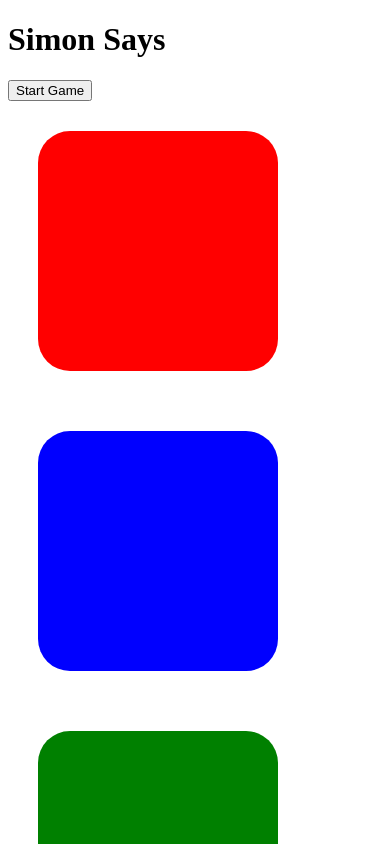
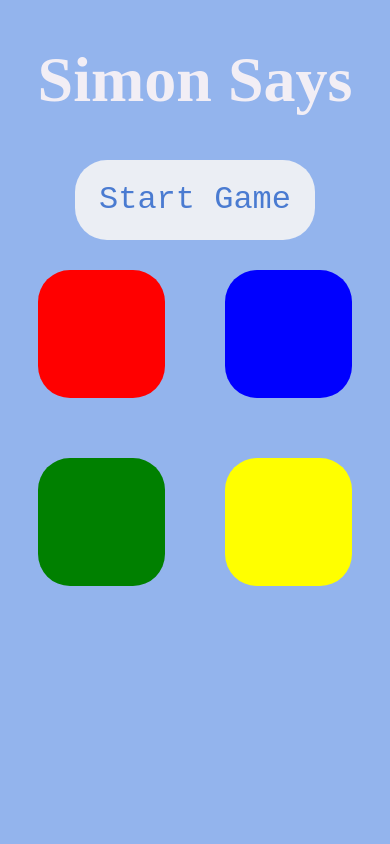
Before and after one commit to Sakshi-Dappu/Sonic-Sequence, a React (Vite) app: page / in a window 390 px wide. Shown: the top 844 px of the page. Built offline with nearby package versions, Linux system fonts and the light colour scheme.

Commit message:
Project Completed

```diff
--- a/src/Components/SimonSays.css
+++ b/src/Components/SimonSays.css
@@ -10,3 +10,43 @@
   opacity: 0.5;
   transform: scale(1.1);
 }
+
+.GameStart {
+  background-color: rgb(235, 238, 244);
+  color: rgb(74, 123, 209);
+  border: none;
+  border-radius: 2rem;
+  height: 5rem;
+  width: 15rem;
+  font-size: 2rem;
+  font-family:monospace;
+}
+
+* {
+  background-color: rgb(147, 180, 237);
+  color: rgb(242, 238, 245);
+  text-align: center;
+}
+
+h1 {
+    font-size: 4rem;
+}
+h2 {
+    font-size: 3rem;
+}
+
+@media (max-width: 550px) {
+
+    .GameBtn {
+        height: 8rem;
+        width: 8rem;
+        border-radius: 2rem;
+        border: none;
+
+      }
+      .row {
+        display: flex;
+        flex-wrap: wrapd;
+      }
+
+}
--- a/src/Components/SimonSays.jsx
+++ b/src/Components/SimonSays.jsx
@@ -5,10 +5,8 @@ export default function SimonSays() {
   const [gameSeq, setGameSeq] = useState([]);
   const [userSeq, setUserSeq] = useState([]);
   const [flash, setFlash] = useState(null);
-  let colours = ["red", "blue", "green", "yellow"];
-
-  let randIdx = Math.floor(Math.random() * 4);
-  let randColor = colours[randIdx];
+  const [level, setLevel] = useState(0);
+  const colours = ["red", "blue", "green", "yellow"];
 
   const flashButton = (colorId) => {
     setFlash(colorId);
@@ -18,8 +16,15 @@ export default function SimonSays() {
   };
 
   const levelUp = () => {
-    let level = 0;
-    level = level + 1;
+    setUserSeq([]);
+    setLevel((preLevel) => preLevel + 1);
+    let randIdx = Math.floor(Math.random() * 4);
+    let randColor = colours[randIdx];
+    setGameSeq((prevSeq) => [...prevSeq, randColor]);
+
+    setTimeout(() => {
+      flashButton(randColor);
+    }, 1000);
   };
 
   const GameButton = ({ index, color, colorId }) => {
@@ -36,23 +41,10 @@ export default function SimonSays() {
   };
 
   const StartGame = () => {
-    if (gameStatus === false) {
-      setGameStatus(true);
-
-      setTimeout(() => {
-        setFlash(randColor);
-        GameButton({ randIdx, randColor, randColor });
-        console.log("Random Color", randColor);
-      }, 1000);
-
-      setTimeout(() => {
-        setGameSeq((prevSeq) => [...prevSeq, randColor]);
-        setFlash(null);
-        // console.log("Game Started", "GameSeq is => ", gameSeq);
-      }, 1500);
-    } else {
-      console.log("Game is already started");
-    }
+    setGameStatus(true);
+    setGameSeq([]);
+    setLevel(0);
+    levelUp();
   };
 
   const userClick = (index, colorId) => {
@@ -62,27 +54,33 @@ export default function SimonSays() {
       setUserSeq((prevSeq) => [...prevSeq, colours[index]]);
     }, 500);
 
-    return console.log("color:", colorId, "userSeq is:", userSeq);
+    console.log("color:", colorId, "userSeq is:", userSeq);
   };
 
-  useEffect(() => {
-    if (userSeq.length === gameSeq.length && userSeq.length != 0) {
-      console.log("Promoted to next step");
-      let randIdx = Math.floor(Math.random() * 4);
-      let randColor = colours[randIdx];
-      flashButton(randColor);
-      levelUp();
-    } else {
-      console.log("Wrong Sequence");
-    }
-  }, [gameSeq, userSeq]);
+  useEffect(
+    () => {
+      if (userSeq.length > 0) {
+        let correct = userSeq.every((color, idx) => color === gameSeq[idx]);
+        if (correct) {
+          if (userSeq.length === gameSeq.length) {
+            levelUp();
+          }
+        } else {
+          alert(`Game Over!! : ) Your Score is :${level}`);
+          setGameStatus(false);
+        }
+      }
+    },
+    [userSeq],
+    [gameSeq]
+  );
 
   return (
     <div>
       <h1>Simon Says</h1>
       {gameStatus ? (
         <span>
-          <h2>Level is`${levelUp}`</h2>
+          <h2>Level: {level}</h2>
         </span>
       ) : (
         <button className="GameStart" onClick={StartGame}>
```
